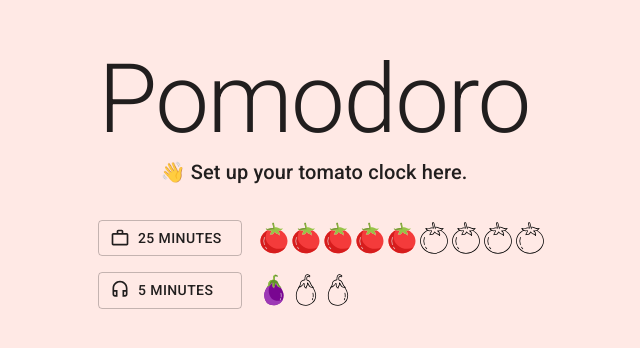
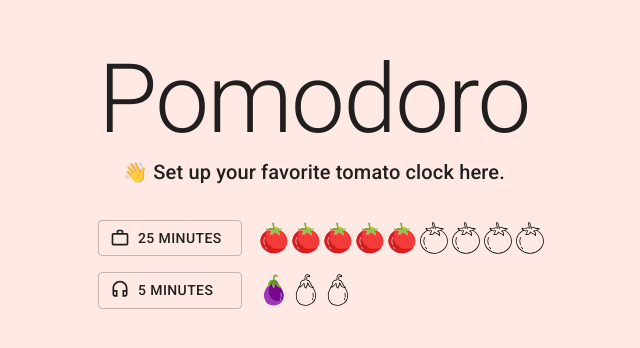
Before and after one commit to naush/chrome-ext-example, a React app: page / in a window 1280 px wide. Shown: the part 216-564 px from the top of the page, without its empty margins (326-966 px from the left). Built offline with nearby package versions, Linux system fonts and the light colour scheme.

Commit message:
Update options language

```diff
--- a/src/pages/Options.tsx
+++ b/src/pages/Options.tsx
@@ -68,7 +68,6 @@ function Options() {
 
     dispatch({
       payload: {
-        ...state,
         [attribute]: time,
       },
     });
@@ -87,7 +86,7 @@ function Options() {
         >
           <span role="img" aria-label="wave">👋</span>
           {' '}
-          Set up your tomato clock here.
+          Set up your favorite tomato clock here.
         </Typography>
         <Box className={classes.form}>
           <Box className={classes.field}>
```
